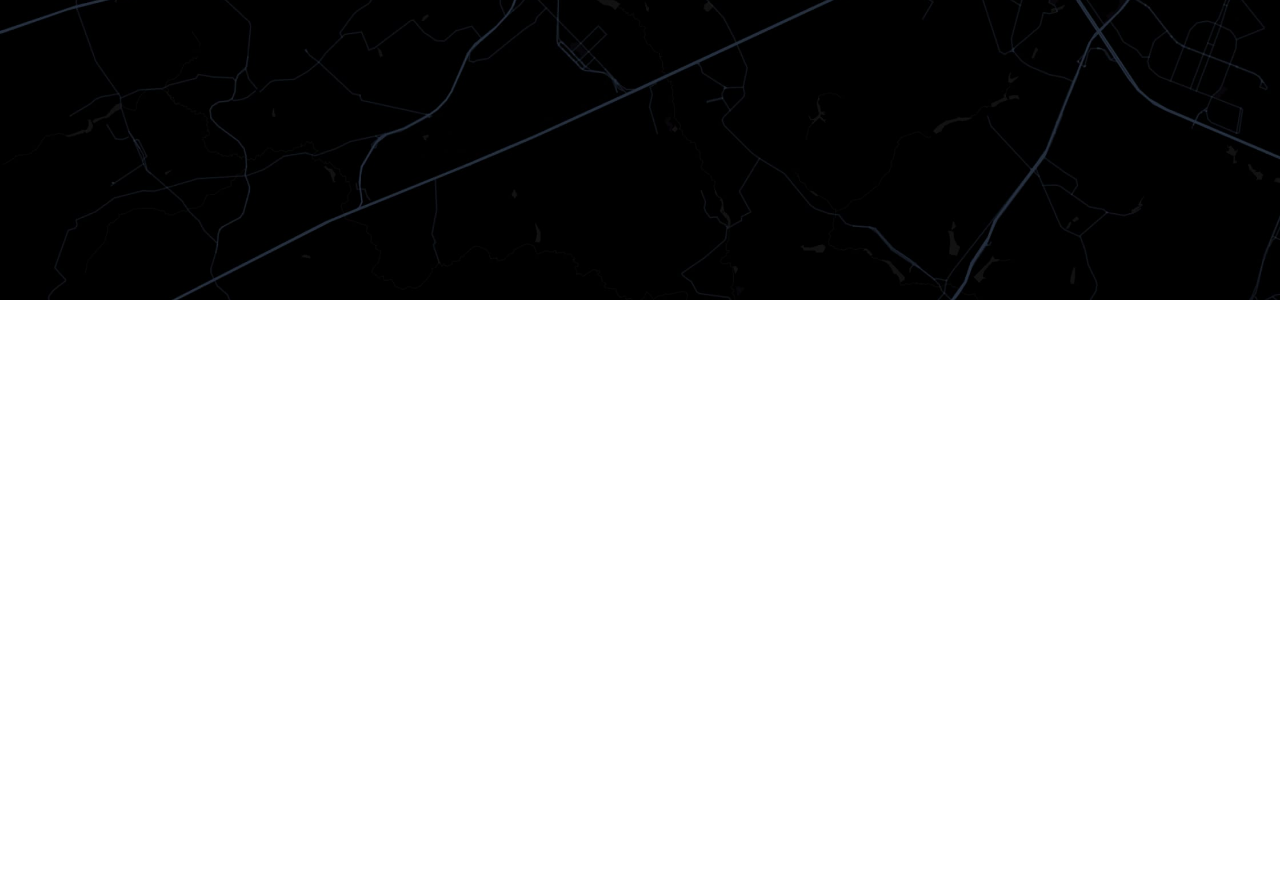
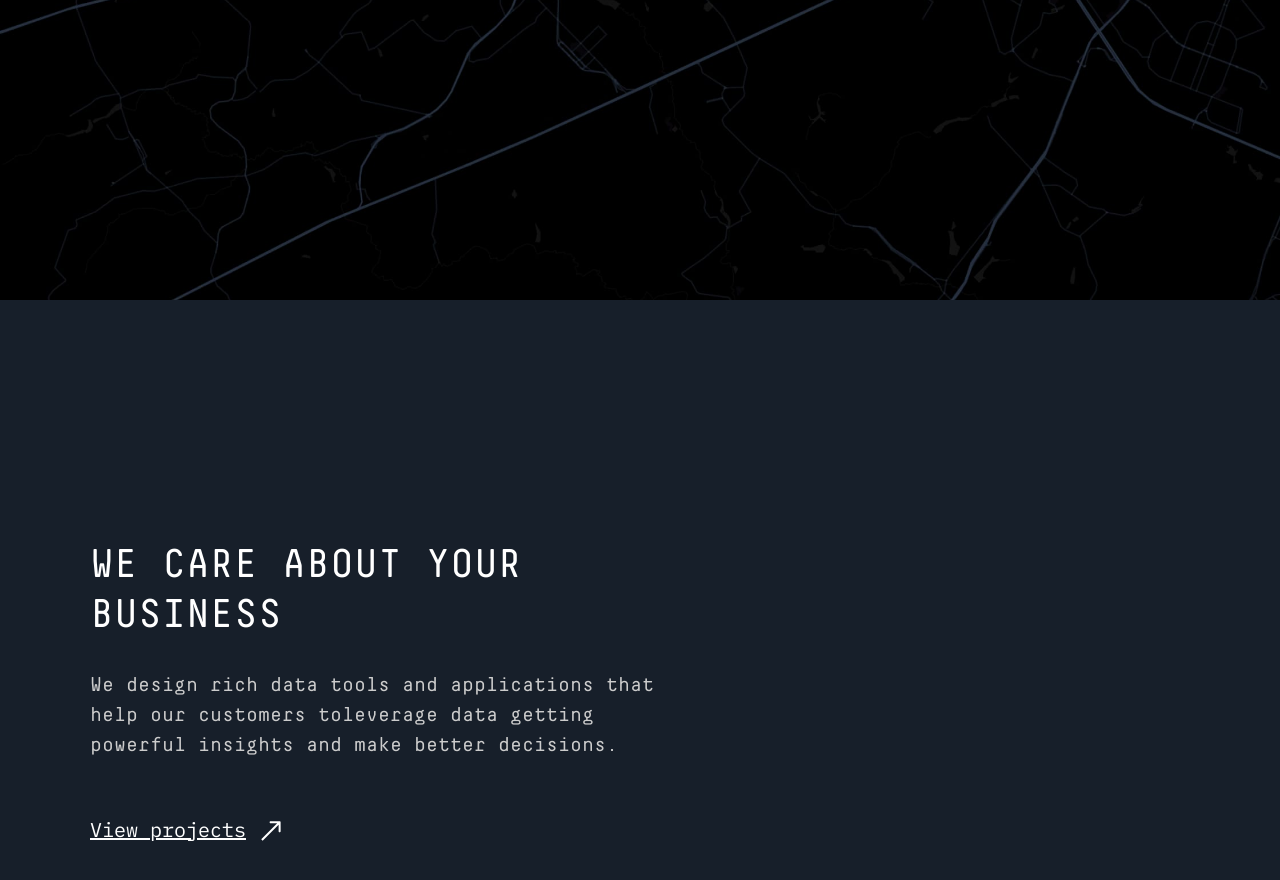
Before and after one commit to urbica/urbica.io, a Gatsby site: page / in a window 1280 px wide. Shown: the part 500-1380 px from the top of the page. Before the commit the page ends 800 px from the top, so only its background shows below. Built offline with nearby package versions, Linux system fonts and the light colour scheme; Gatsby itself is replaced by a stand-in of ours; a web font is replaced by a local one.

Commit message:
add about block

```diff
--- /dev/null
+++ b/src/components/AboutBlock/Container.js
@@ -0,0 +1,14 @@
+import styled from 'styled-components';
+
+const Container = styled.div`
+  display: flex;
+  flex-direction: column;
+  width: 100%;
+  height: 100vh;
+  background: #171F2A;
+
+  justify-content: center;
+  align-items: center;
+`;
+
+export default Container;
--- /dev/null
+++ b/src/components/AboutBlock/index.js
@@ -0,0 +1,23 @@
+import React from 'react';
+import Container from './Container';
+import Wrap from '../Wrap';
+import Title from '../Title';
+import Text from '../Text';
+import LinkWithArrow from '../LinkWithArrow';
+
+export default () => (
+  <Container>
+    <Wrap>
+      <Title>
+        We care about your business
+      </Title>
+      <Text>
+        We design rich data tools and applications that help our customers toleverage data getting powerful insights
+        and make better decisions.
+      </Text>
+      <LinkWithArrow to="/projects">
+        View projects
+      </LinkWithArrow>
+    </Wrap>
+  </Container>
+);
--- a/src/components/FirstBlock/index.js
+++ b/src/components/FirstBlock/index.js
@@ -1,8 +1,8 @@
 import React from 'react';
 import Container from './Container';
 import Wrap from '../Wrap';
-import Title from './Title';
-import Text from './Text';
+import Title from '../Title';
+import Text from '../Text';
 
 export default () => (
   <Container>
--- a/src/components/GlobalStyles.js
+++ b/src/components/GlobalStyles.js
@@ -4,6 +4,8 @@ import DecimaMonoProWoff from '../assets/fonts/DecimaMonoPro.woff';
 import DecimaMonoProWoff2 from '../assets/fonts/DecimaMonoPro.woff2';
 
 export default createGlobalStyle`
+  @import url('https://fonts.googleapis.com/css?family=IBM+Plex+Mono');
+
   @font-face {
     font-family: 'DecimaMonoPro';
     font-style: normal;
--- /dev/null
+++ b/src/components/LinkWithArrow.js
@@ -0,0 +1,34 @@
+import styled from 'styled-components';
+import { Link } from 'gatsby';
+import arrow from '../assets/svg/Arrow.svg';
+
+const LinkWithArrow = styled(Link)`
+  position: relative;
+  font-family: 'IBM Plex Mono', monospace;
+  font-style: normal;
+  font-weight: normal;
+  line-height: 60px;
+  font-size: 20px;
+  text-decoration-line: underline;
+
+  color: #FFFFFF;
+
+  transition: opacity 0.3s;
+
+  &:after {
+    position: absolute;
+    content: '';
+    right: -35px;
+    top: 5px;
+    width: 20px;
+    height: 25px;
+    background: url(${arrow}) no-repeat;
+    background-size: contain;
+  }
+
+  &:hover {
+    opacity: 0.5;
+  }
+`;
+
+export default LinkWithArrow;
--- a/src/components/FirstBlock/Text.js
+++ b/src/components/Text.js
@@ -9,5 +9,5 @@ export default styled.div`
 
   mix-blend-mode: normal;
 
-  margin-bottom: 20%;
+  margin-bottom: 40px;
 `;
--- a/src/pages/index.js
+++ b/src/pages/index.js
@@ -1,9 +1,11 @@
 import React from 'react';
 import Layout from '../components/Layout';
 import FirstBlock from '../components/FirstBlock';
+import AboutBlock from '../components/AboutBlock';
 
 export default () => (
   <Layout>
     <FirstBlock />
+    <AboutBlock />
   </Layout>
 );
```
Also changed, not shown: src/assets/svg/Arrow.svg (added), src/components/Title.js (renamed from src/components/FirstBlock/Title.js).
